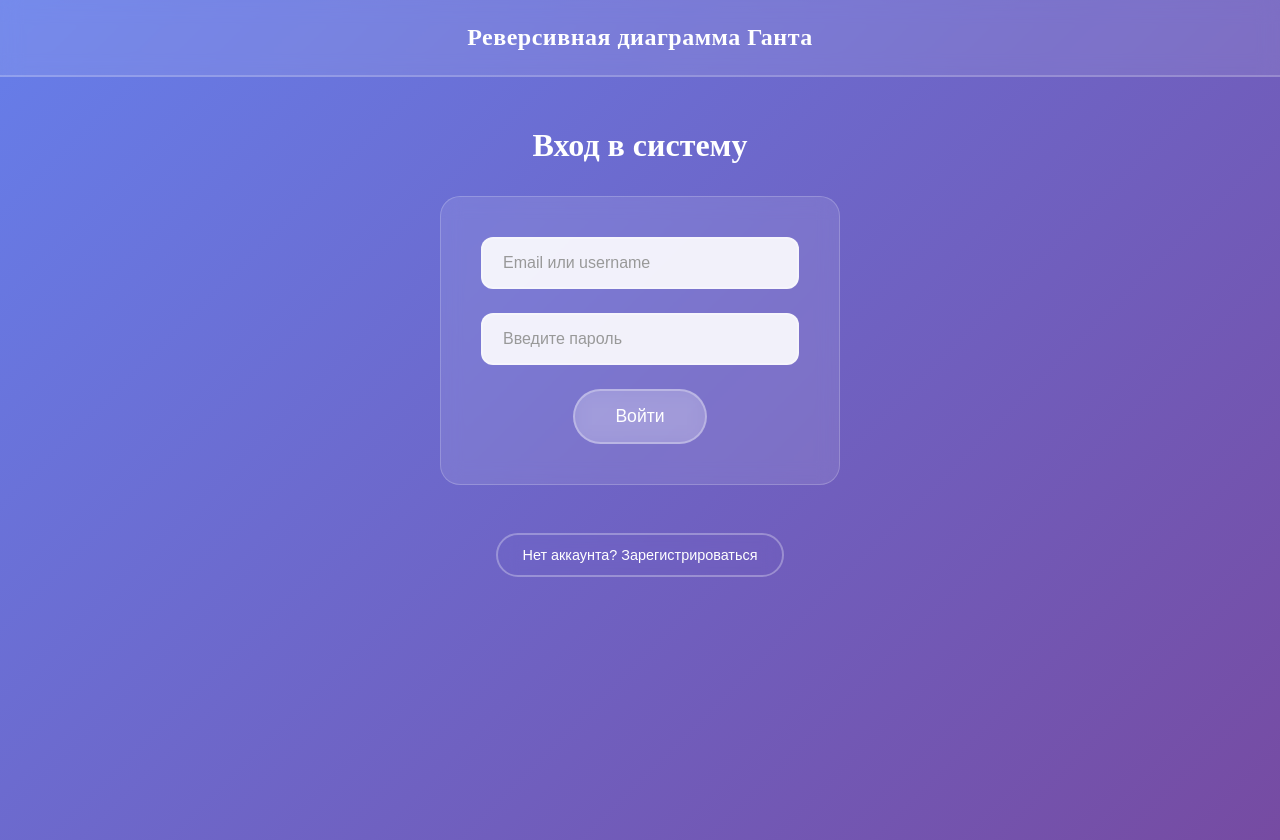
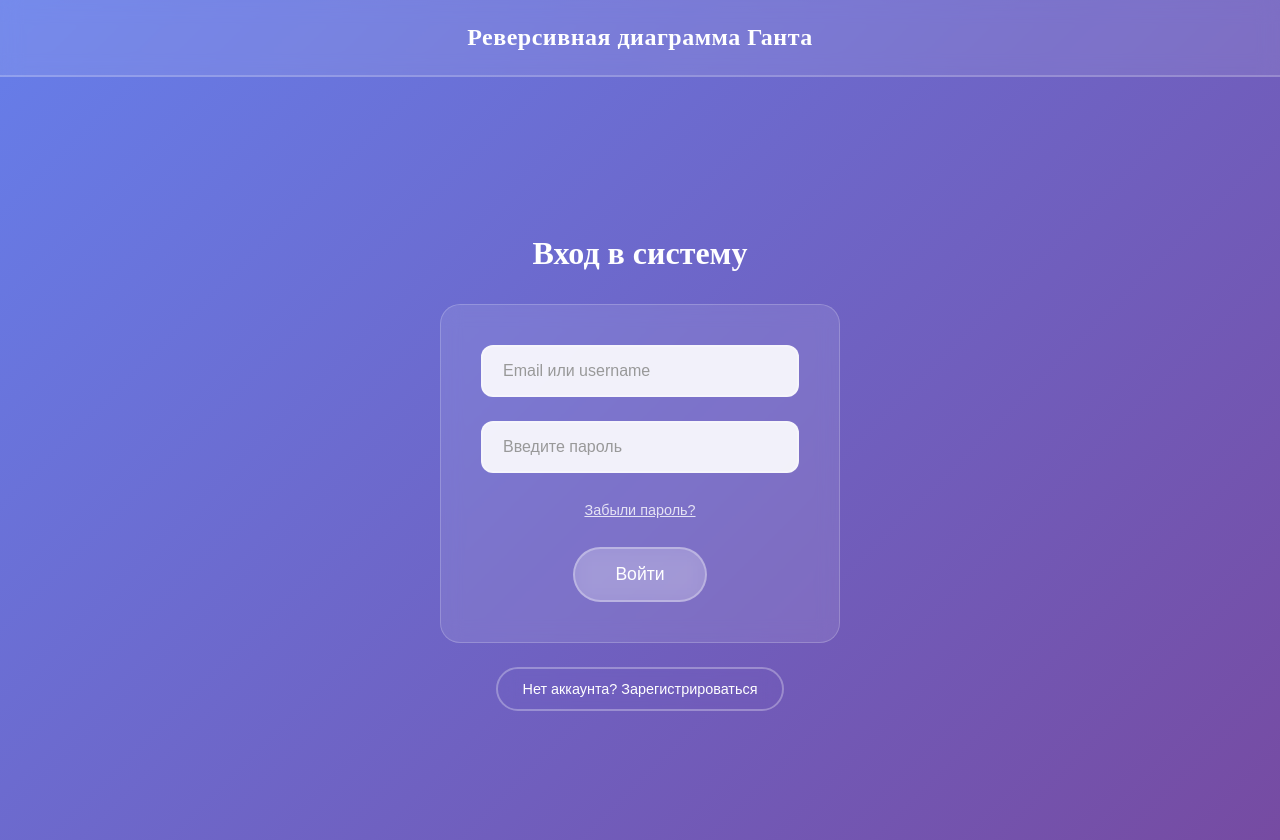
Before and after one commit to sta66y/reverse-gantt-chart, a React (Vite) app in the folder frontend/Gant-front/: page /auth in a window 1280 px wide. Built offline with nearby package versions, Linux system fonts and the light colour scheme.

Commit message:
reset password logic

```diff
--- a/frontend/Gant-front/src/pages/Auth/Auth.jsx
+++ b/frontend/Gant-front/src/pages/Auth/Auth.jsx
@@ -9,12 +9,18 @@ import { useNotification } from '../../contexts/NotificationContext';
 const Auth = () => {
   const apiAddress = import.meta.env.VITE_API_ADDRESS;
   const [isLogin, setIsLogin] = useState(true);
+  const [showResetPassword, setShowResetPassword] = useState(false);
 
   const [formData, setFormData] = useState({
     username: '',
     email: '',
     password: ''
   });
+
+  const [resetUsername, setResetUsername] = useState('');
+  const [resetLoading, setResetLoading] = useState(false);
+  const [resetMessage, setResetMessage] = useState('');
+  const [resetError, setResetError] = useState('');
 
   const [errors, setErrors] = useState({});
   const [loading, setLoading] = useState(false);
@@ -27,20 +33,16 @@ const Auth = () => {
     const newErrors = {};
 
     if (isLogin) {
-    // При входе — только проверяем, что поле не пустое
       if (!formData.email.trim()) {
         newErrors.email = 'Введите email или username';
       }
-    // ← Больше никакой валидации! Можно ввести username без @
     } else {
-    // При регистрации — полная проверка email
       if (!formData.email.trim()) {
         newErrors.email = 'Email обязателен';
       } else if (!/\S+@\S+\.\S+/.test(formData.email)) {
         newErrors.email = 'Некорректный формат email';
       }
 
-    // Username только при регистрации
       if (!formData.username.trim()) {
         newErrors.username = 'Username обязателен';
       } else if (formData.username.length < 3) {
@@ -48,7 +50,6 @@ const Auth = () => {
       }
     }
 
-  // Пароль
     if (!formData.password) {
       newErrors.password = 'Пароль обязателен';
     } else if (!isLogin && formData.password.length < 6) {
@@ -57,6 +58,44 @@ const Auth = () => {
 
     setErrors(newErrors);
     return Object.keys(newErrors).length === 0;
+  };
+
+  const handleResetPassword = async (e) => {
+    e.preventDefault();
+
+    if (!resetUsername.trim()) {
+      setResetError('Введите username или email');
+      return;
+    }
+
+    setResetLoading(true);
+    setResetError('');
+    setResetMessage('');
+
+    try {
+      const response = await fetch(
+        `${apiAddress}password/reset?username=${resetUsername}`,
+        {
+          method: 'POST',
+          credentials: 'include',
+          headers: { 'Content-Type': 'application/json' },
+        }
+      );
+
+      if (response.ok) {
+        setResetMessage('Инструкции по сбросу пароля отправлены на ваш email');
+        setResetUsername('');
+      } else {
+        const errorData = await response.json().catch(() => ({}));
+        throw new Error(errorData.message || 'Ошибка при отправке запроса');
+      }
+    } catch (error) {
+      const msg = error.message || 'Произошла ошибка при отправке запроса';
+      setResetError(msg);
+      showError({ message: msg, code: 'reset_error' });
+    } finally {
+      setResetLoading(false);
+    }
   };
 
   const handleSubmit = async (e) => {
@@ -108,6 +147,7 @@ const Auth = () => {
       setLoading(false);
     }
   };
+
   const handleChange = (e) => {
     const { name, value } = e.target;
     setFormData(prev => ({ ...prev, [name]: value }));
@@ -118,16 +158,88 @@ const Auth = () => {
     if (apiError) setApiError('');
   };
 
+  const handleResetUsernameChange = (e) => {
+    setResetUsername(e.target.value);
+    if (resetError) setResetError('');
+    if (resetMessage) setResetMessage('');
+  };
+
   const handleToggleMode = () => {
     setIsLogin(!isLogin);
+    setShowResetPassword(false);
+    setResetUsername('');
+    setResetError('');
+    setResetMessage('');
     setErrors({});
     setApiError('');
-  setFormData({ username: '', email: '', password: '' }); // ← Полная очистка
+    setFormData({ username: '', email: '', password: '' });
   };
+
+  const handleForgotPasswordClick = () => {
+    setShowResetPassword(true);
+    setResetUsername('');
+    setResetError('');
+    setResetMessage('');
+  };
+
+  const handleBackToLogin = () => {
+    setShowResetPassword(false);
+    setResetUsername('');
+    setResetError('');
+    setResetMessage('');
+  };
+
   return (
     <div className={styles.auth}>
       <Header />
-      <div className={styles['auth-content']}>
+      <div className={styles.authContainer}>
+        <div className={styles.authContent}>
+          {showResetPassword ? (
+            <>
+              <h2>Сброс пароля</h2>
+
+              <form onSubmit={handleResetPassword} className={styles.form}>
+                <div className={styles.inputGroup}>
+                  <input
+                    type="text"
+                    name="resetUsername"
+                    placeholder="Введите ваш username или email"
+                    value={resetUsername}
+                    onChange={handleResetUsernameChange}
+                    className={resetError ? styles.error : ''}
+                    disabled={resetLoading}
+                  />
+                  {resetError && <span className={styles.errorText}>{resetError}</span>}
+                  {resetMessage && (
+                    <div className={styles.successMessage}>
+                      {resetMessage}
+                    </div>
+                  )}
+                </div>
+
+                <div className={styles.resetButtons}>
+                  <Button
+                    variant="start"
+                    type="submit"
+                    disabled={resetLoading}
+                    className={styles.submitButton}
+                  >
+                    {resetLoading ? 'Отправка...' : 'Отправить инструкции'}
+                  </Button>
+
+                  <Button
+                    onClick={handleBackToLogin}
+                    variant="toggle"
+                    disabled={resetLoading}
+                    className={styles.backButton}
+                  >
+                    Назад к входу
+                  </Button>
+                </div>
+              </form>
+            </>
+          ) : (
+            <>
               <h2>{isLogin ? 'Вход в систему' : 'Создать аккаунт'}</h2>
 
               <form onSubmit={handleSubmit} className={styles.form}>
@@ -146,12 +258,11 @@ const Auth = () => {
                   </div>
                 )}
 
-          {/* Email */}
                 <div className={styles.inputGroup}>
                   <input
-              type={isLogin ? "text" : "email"}  // ← Вход: text, Регистрация: email
+                    type={isLogin ? "text" : "email"}
                     name="email"
-              placeholder={isLogin ? "Email или username" : "Введите ваш email"}  // ← Подсказка пользователю
+                    placeholder={isLogin ? "Email или username" : "Введите ваш email"}
                     value={formData.email}
                     onChange={handleChange}
                     className={errors.email ? styles.error : ''}
@@ -160,7 +271,6 @@ const Auth = () => {
                   {errors.email && <span className={styles.errorText}>{errors.email}</span>}
                 </div>
 
-          {/* Пароль */}
                 <div className={styles.inputGroup}>
                   <input
                     type="password"
@@ -174,7 +284,19 @@ const Auth = () => {
                   {errors.password && <span className={styles.errorText}>{errors.password}</span>}
                 </div>
 
-          {/* Кнопка отправки */}
+                {isLogin && (
+                  <div className={styles.forgotPassword}>
+                    <button
+                      type="button"
+                      onClick={handleForgotPasswordClick}
+                      className={styles.forgotPasswordLink}
+                      disabled={loading}
+                    >
+                      Забыли пароль?
+                    </button>
+                  </div>
+                )}
+
                 <Button
                   variant='start'
                   type="submit"
@@ -184,14 +306,15 @@ const Auth = () => {
                   {loading ? 'Загрузка...' : (isLogin ? 'Войти' : 'Зарегистрироваться')}
                 </Button>
 
-          {/* API ошибка */}
                 {apiError && <div className={styles.apiError}>{apiError}</div>}
               </form>
 
-        {/* Переключение режима */}
               <Button onClick={handleToggleMode} variant='toggle' disabled={loading}>
                 {isLogin ? 'Нет аккаунта? Зарегистрироваться' : 'Уже есть аккаунт? Войти'}
               </Button>
+            </>
+          )}
+        </div>
       </div>
     </div>
   );
--- a/frontend/Gant-front/src/pages/Auth/Auth.module.css
+++ b/frontend/Gant-front/src/pages/Auth/Auth.module.css
@@ -1,3 +1,4 @@
+/* Auth.module.css */
 .auth {
   min-height: 100vh;
   background: linear-gradient(135deg, #667eea 0%, #764ba2 100%);
@@ -8,24 +9,23 @@
   position: relative;
 }
 
-/* Добавляем контейнер для центрирования всего контента */
-.auth-container {
+.authContainer {
   display: flex;
   flex-direction: column;
   align-items: center;
   justify-content: center;
   width: 100%;
   flex: 1;
-  padding-top: 80px; /* Отступ для header */
+  padding-top: 80px;
 }
 
-.auth-content {
+.authContent {
   display: flex;
   flex-direction: column;
   align-items: center;
   width: 100%;
   max-width: 400px;
-  margin: 10vh auto; /* Центрируем по горизонтали */
+  margin: 10vh auto;
 }
 
 .auth h2 {
@@ -47,8 +47,7 @@
   display: flex;
   flex-direction: column;
   gap: 1.5rem;
-  margin-bottom: 1.5rem;
-  box-sizing: border-box; /* Важно! */
+  box-sizing: border-box;
 }
 
 .inputGroup {
@@ -85,7 +84,6 @@
   cursor: not-allowed;
 }
 
-/* Стили для ошибок */
 .error {
   border-color: #ff6b6b !important;
   background: rgba(255, 107, 107, 0.1) !important;
@@ -112,7 +110,60 @@
   box-sizing: border-box;
 }
 
+.successMessage {
+  background: rgba(76, 175, 80, 0.2);
+  border: 1px solid #3cea42;
+  color: #36f13c;
+  padding: 12px;
+  border-radius: 8px;
+  text-align: center;
+  font-size: 0.9rem;
+  font-weight: 500;
+  backdrop-filter: blur(10px);
+  width: 100%;
+  box-sizing: border-box;
+  margin-top: 10px;
+}
+
+.forgotPassword {
+  text-align: center;
+}
+
+.forgotPasswordLink {
+  background: transparent;
+  border: none;
+  color: rgba(255, 255, 255, 0.8);
+  font-size: 0.9rem;
+  cursor: pointer;
+  text-decoration: underline;
+  padding: 5px;
+  transition: color 0.3s ease;
+}
+
+.forgotPasswordLink:hover {
+  color: white;
+  text-decoration: none;
+}
+
+.forgotPasswordLink:disabled {
+  opacity: 0.5;
+  cursor: not-allowed;
+  text-decoration: none;
+}
+
 .submitButton {
+  width: 100%;
+  margin-top: 10px;
+}
+
+.resetButtons {
+  display: flex;
+  flex-direction: column;
+  gap: 15px;
+  width: 100%;
+}
+
+.backButton {
   width: 100%;
 }
 
@@ -122,7 +173,7 @@
     padding: 15px;
   }
 
-  .auth-container {
+  .authContainer {
     padding-top: 70px;
   }
 
@@ -140,7 +191,7 @@
     padding: 1.5rem;
   }
 
-  .auth-content {
+  .authContent {
     padding: 0 10px;
   }
 }
```
Lines whose indentation alone changed are shown as unchanged.
